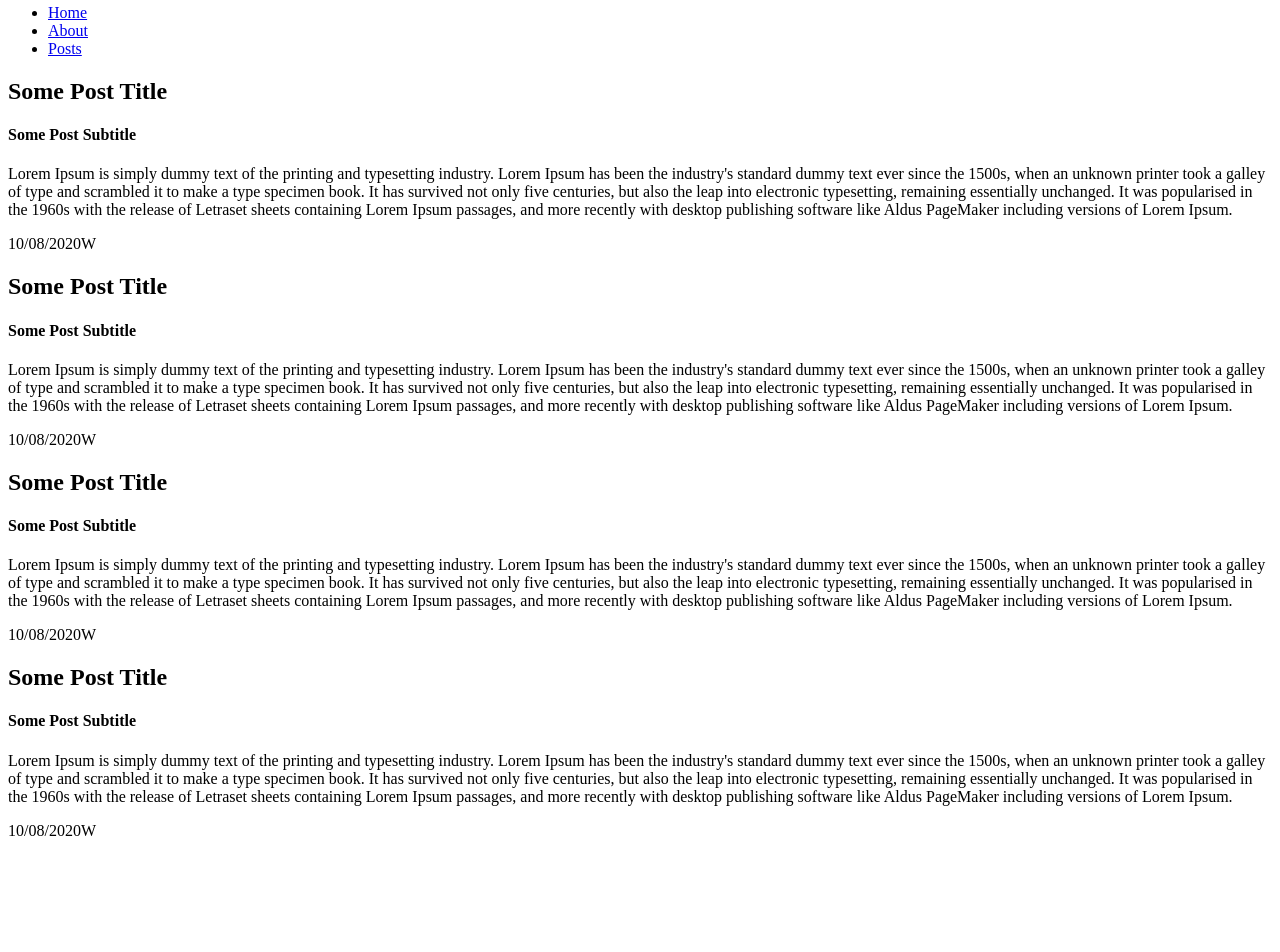
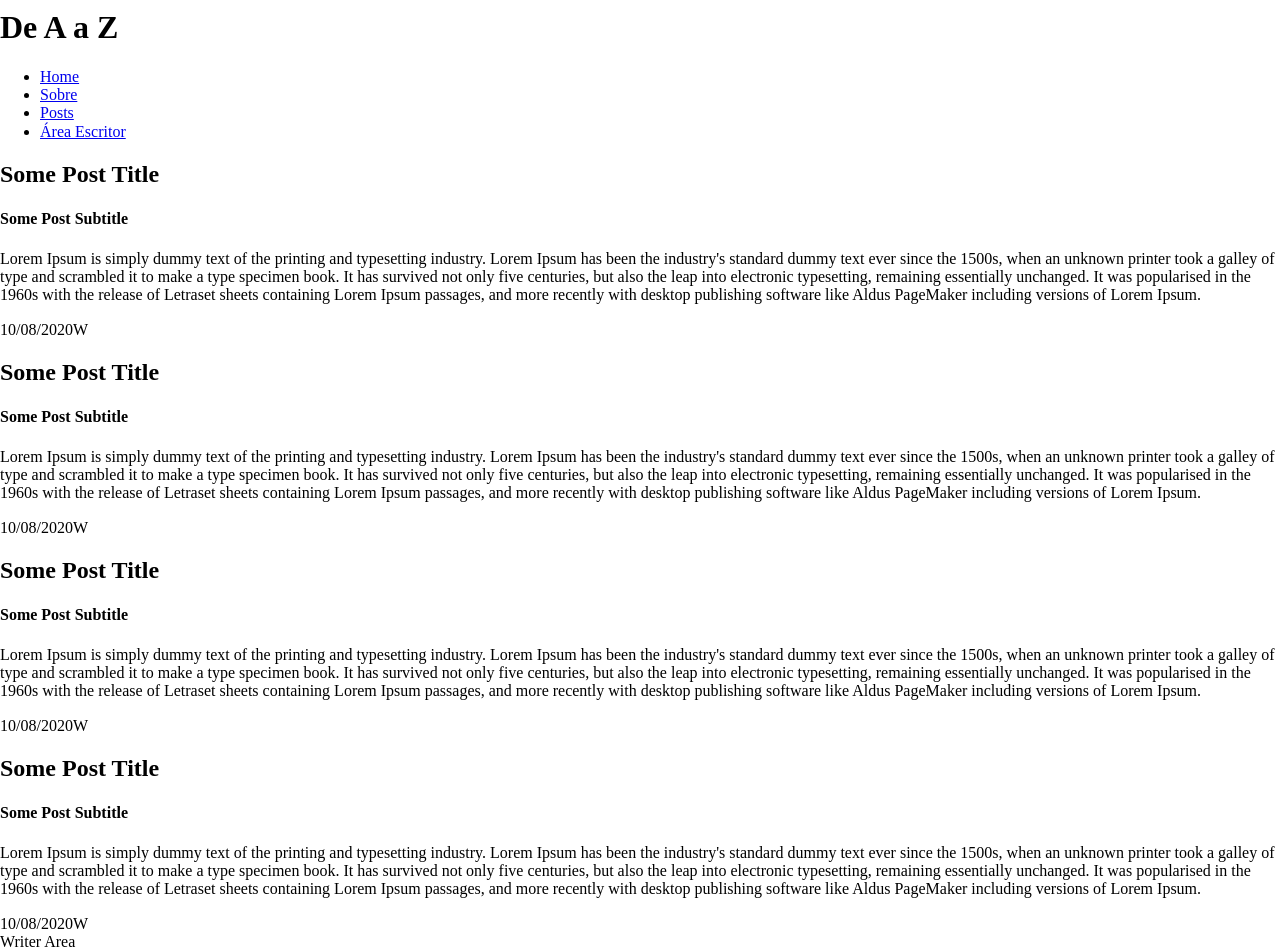
Before and after one commit to rsacramento18/deaaz-react, a React (Create React App) app: page /posts in a window 1280 px wide. Shown: the part 12-964 px from the top of the page. Before the commit the page ends 860 px from the top, so only its background shows below. Built offline with nearby package versions, Linux system fonts and the light colour scheme.

Commit message:
starting css

```diff
--- a/package.json
+++ b/package.json
@@ -11,6 +11,8 @@
     "@types/react": "^16.9.51",
     "@types/react-dom": "^16.9.8",
     "@types/react-router-dom": "^5.1.6",
+    "node-sass": "^4.14.1",
+    "normalize.css": "^8.0.1",
     "react": "^16.13.1",
     "react-dom": "^16.13.1",
     "react-router-dom": "^5.2.0",
--- a/src/components/router.tsx
+++ b/src/components/router.tsx
@@ -1,29 +1,37 @@
 import React from 'react';
 import { BrowserRouter as Router, Route, Link} from "react-router-dom";
-import Home from '../pages/home/home';
-import About from '../pages/about/about';
-import Posts from '../pages/posts/posts';
+import Home from '../pages/home';
+import About from '../pages/about';
+import Posts from '../pages/posts';
+import Writer from '../pages/writer';
 
 const AppRouter = () => {
     return (
         <Router>
-            <div>
+            <div className="logo">
+                <h1>De A a Z</h1>
+            </div>
+            <div className="menu">
                 <nav>
                     <ul>
                         <li>
                             <Link to="/">Home</Link>
                         </li>
                         <li>
-                            <Link to="/about">About</Link>
+                            <Link to="/about">Sobre</Link>
                         </li>
                         <li>
                             <Link to="/posts">Posts</Link>
+                        </li>
+                        <li>
+                            <Link to="/write">Área Escritor</Link>
                         </li>
                     </ul>
                 </nav>
                 <Route path="/" exact component={ Home }></Route>
                 <Route path="/about" exact component={ About }></Route>
                 <Route path="/posts" exact component={ Posts }></Route>
+                <Route path="/posts" exact component={ Writer}></Route>
             </div>
         </Router>
     );
--- a/src/index.tsx
+++ b/src/index.tsx
@@ -1,6 +1,8 @@
 import React from 'react';
 import ReactDOM from 'react-dom';
 import App from './App';
+import 'normalize.css';
+import './main.scss';
 
 ReactDOM.render(
   <React.StrictMode>
--- a/src/pages/posts/posts.tsx
+++ b/src/pages/posts.tsx
@@ -1,5 +1,5 @@
 import React from 'react';
-import Post from '../../components/post';
+import Post from '../components/post';
 
 const Posts = () => {
 
--- /dev/null
+++ b/src/pages/writer.tsx
@@ -0,0 +1,12 @@
+import React from 'react';
+
+const Writer = () => {
+
+  return (
+    <div>
+      Writer Area
+    </div>
+  );
+}
+
+export default Writer;
```
Also changed, not shown: src/main.scss (added), src/pages/about.tsx (renamed from src/pages/about/about.tsx), src/pages/home.tsx (renamed from src/pages/home/home.tsx), 1 other file (tests, documents, lock files or other folders).
